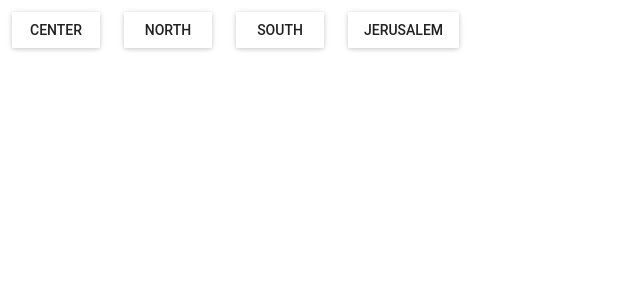
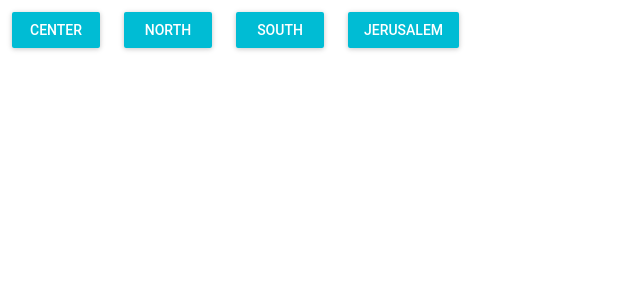
Before and after one commit to uvluni/LionInZion, a React app in the folder client/: page / in a window 1280 px wide. Shown: the top 300 px of the page, without its empty margins (0-640 px from the left). Built offline with nearby package versions, Linux system fonts and the light colour scheme.

Commit message:
w/ working 2 stage prefilter

```diff
--- a/client/src/Components/App/preFilterOptions.js
+++ b/client/src/Components/App/preFilterOptions.js
@@ -1,31 +1,26 @@
 let telAviv = {
   id: '2001',
-  title: 'Tel Aviv',
-  options: ['Noth of Hayarkon', 'Old North', 'Dizingof', 'Rabin', 'Florentin']
+  title: 'Tel Aviv'
 };
 
 let ramatGan = {
   id: '2002',
-  title: 'Ramay Gan',
-  options: ['Noth of Hayarkon', 'Old North', 'Dizingof', 'Rabin', 'Florentin']
+  title: 'Ramat Gan'
 };
 
 let givataim = {
   id: '2003',
-  title: 'Givataim',
-  options: ['Noth of Hayarkon', 'Old North', 'Dizingof', 'Rabin', 'Florentin']
+  title: 'Givataim'
 };
 
 let holon = {
   id: '2004',
-  title: 'Holon',
-  options: ['Noth of Hayarkon', 'Old North', 'Dizingof', 'Rabin', 'Florentin']
+  title: 'Holon'
 };
 
 let batYam = {
   id: '2005',
-  title: 'Bat Yam',
-  options: ['Noth of Hayarkon', 'Old North', 'Dizingof', 'Rabin', 'Florentin']
+  title: 'Bat Yam'
 };
 
 let center =
@@ -34,13 +29,40 @@ let center =
     title: 'Center',
     options: [telAviv, ramatGan, givataim, holon, batYam]
   };
+/////////////////////////////////////////////////////
+let ramamtHagolan = {
+  id: '2006',
+  title: 'Ramat Hagolan'
+};
+
+let galil = {
+  id: '2007',
+  title: 'Galil'
+};
+
+let kiryatShmona = {
+  id: '2008',
+  title: 'Kiryat Shmona'
+};
+
+let Haifa = {
+  id: '2009',
+  title: 'Hifa'
+};
+
+let Afula = {
+  id: '2010',
+  title: 'Afula'
+};
 
 let north =
   {
     id: '1001',
     title: 'North',
-    options: [telAviv, ramatGan, givataim, holon, batYam]
+    options: [ramamtHagolan, galil, kiryatShmona, Haifa, Afula]
   };
+
+//////////////////////////////////////////
 
 let south =
   {
--- /dev/null
+++ b/client/src/Components/GeneralQuestions/GeneralQuestions.js
@@ -0,0 +1,18 @@
+import React from 'react';
+import RaisedButton from 'material-ui/RaisedButton';
+
+const style = {
+  margin: 12,
+};
+
+const GeneralQuestion = ({ questions, handleClick }) => {
+  let questionsButtons = questions.map((question, index) => <RaisedButton key={index} label={question} style={style} onClick={() => handleClick(index)} />);
+
+  return (
+    <div className="question">
+      {questionsButtons}
+    </div>
+  );
+};
+
+export default GeneralQuestion;
--- a/client/src/Components/PreFilter/PreFilter.js
+++ b/client/src/Components/PreFilter/PreFilter.js
@@ -1,32 +1,58 @@
 import React, { Component } from 'react';
-import Questions from '../Questions/Questions';
+import GeneralQuestions from '../GeneralQuestions/GeneralQuestions';
+import RegionQuestion from '../RegionQuestion/RegionQuestion';
 
 import style from './PreFilter.css';
 
 class PreFilter extends Component {
   constructor({ preFilterOptions, preFilterSelections }) {
     super();
+    this.regionQuestions = preFilterOptions.options.map(option => option.title);
+
     this.preFilterOptions = preFilterOptions;
-    console.log(this.preFilterOptions);
-    // Use set state
-    // Update the questions shown accordingly
-    // Update on the state the selected filters
+    this.currentQuestion = 1;
+    this.state = {
+      currentQuestion: 1,
+      lastAnswer: 1,
+      cityQuestions: []
+    };
+    this.handleRegionClick = this.handleRegionClick.bind(this);
+    this.handleClick = this.handleClick.bind(this);
   }
 
-  handleClick(where) {
-    console.log(where);
-    console.log(this.preFilterOptions);
-    // this.setState = {preFilterOptions: this.preFilterOptions[where]}
+  handleRegionClick(index) {
+    console.log(index);
+
+    // let cityQuestions = this.preFilterOptions.options[this.state.lastAnswer].options.map(option => option.title);
+    console.log("this.preFilterOptions.options", this.preFilterOptions.options);
+
+
+    this.setState({
+      currentQuestion: 2,
+      lastAnswer: index,
+    });
+  }
+
+  handleClick(index) {
+    console.log(index);
+    this.setState({
+      currentQuestion: 2,
+      lastAnswer: index
+    });
   }
 
   render() {
 
-    console.log("ccc", this.preFilterOptions.options);
-    const questions = this.preFilterOptions.options.map(option => option.title)
+    let cityQuestions = this.preFilterOptions.options[this.state.lastAnswer].options.map(option => option.title);
+
+    let showRegionQuestion = this.state.currentQuestion === 1 ? true : false;
+    let showCityQuestion = this.state.currentQuestion === 2 ? true : false;
 
     return (
       <div>
-        <Questions questions={questions} handleClick={this.handleClick} />
+        {showRegionQuestion && <RegionQuestion questions={this.regionQuestions} handleClick={this.handleRegionClick} />}
+        {showCityQuestion && <GeneralQuestions questions={cityQuestions} handleClick={this.handleClick} />}
+
       </div>
     );
   }
--- a/client/src/Components/Questions/Questions.js
+++ /dev/null
@@ -1,20 +0,0 @@
-import React from 'react';
-import RaisedButton from 'material-ui/RaisedButton';
-
-const style = {
-  margin: 12,
-};
-
-const Question = ({ questions, handleClick }) => {
-  let questionsButtons = questions.map((question) => <RaisedButton label={question} style={style} onClick={() => handleClick(question)} />);
-
-  console.log(questionsButtons);
-
-  return (
-    <div className="question">
-      {questionsButtons}
-    </div>
-  );
-};
-
-export default Question;
--- /dev/null
+++ b/client/src/Components/RegionQuestion/RegionQuestion.js
@@ -0,0 +1,18 @@
+import React from 'react';
+import RaisedButton from 'material-ui/RaisedButton';
+
+const style = {
+  margin: 12,
+};
+
+const RegionQuestion = ({ questions, handleClick }) => {
+  let questionsButtons = questions.map((question, index) => <RaisedButton key={index} label={question} primary={true} style={style} onClick={() => handleClick(index)} />);
+
+  return (
+    <div className="question">
+      {questionsButtons}
+    </div>
+  );
+};
+
+export default RegionQuestion;
```
Also changed, not shown: client/src/Components/API/API.js (deleted, +0 -14 lines).
